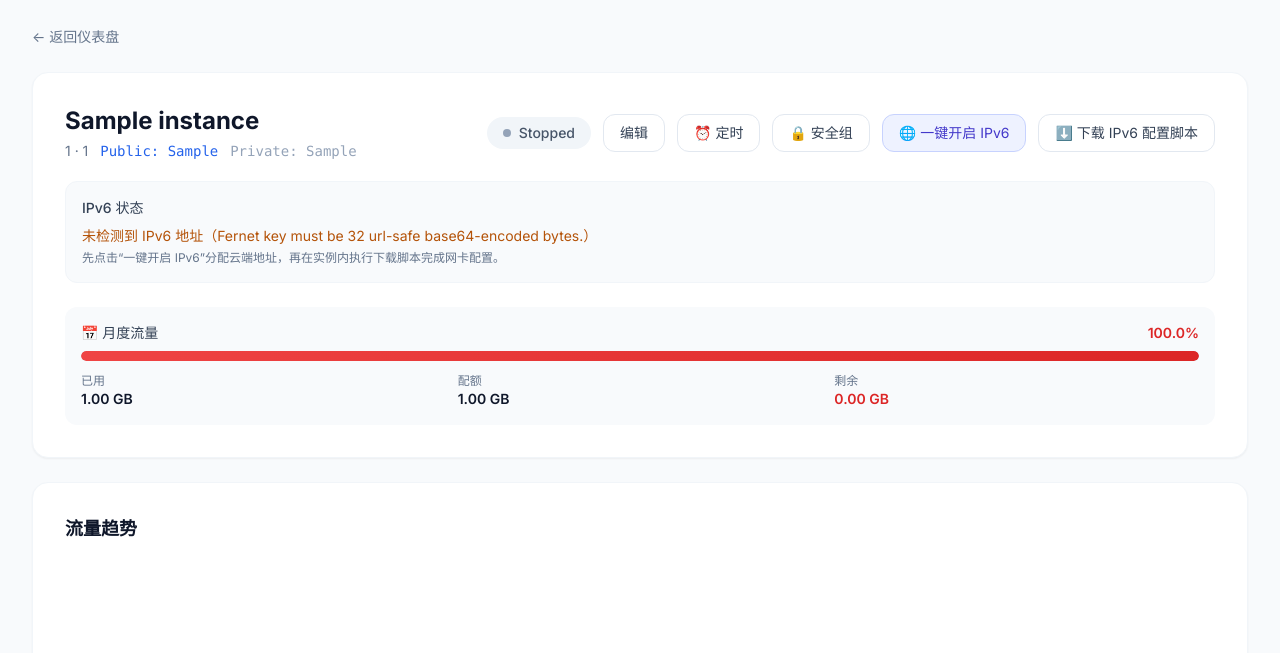
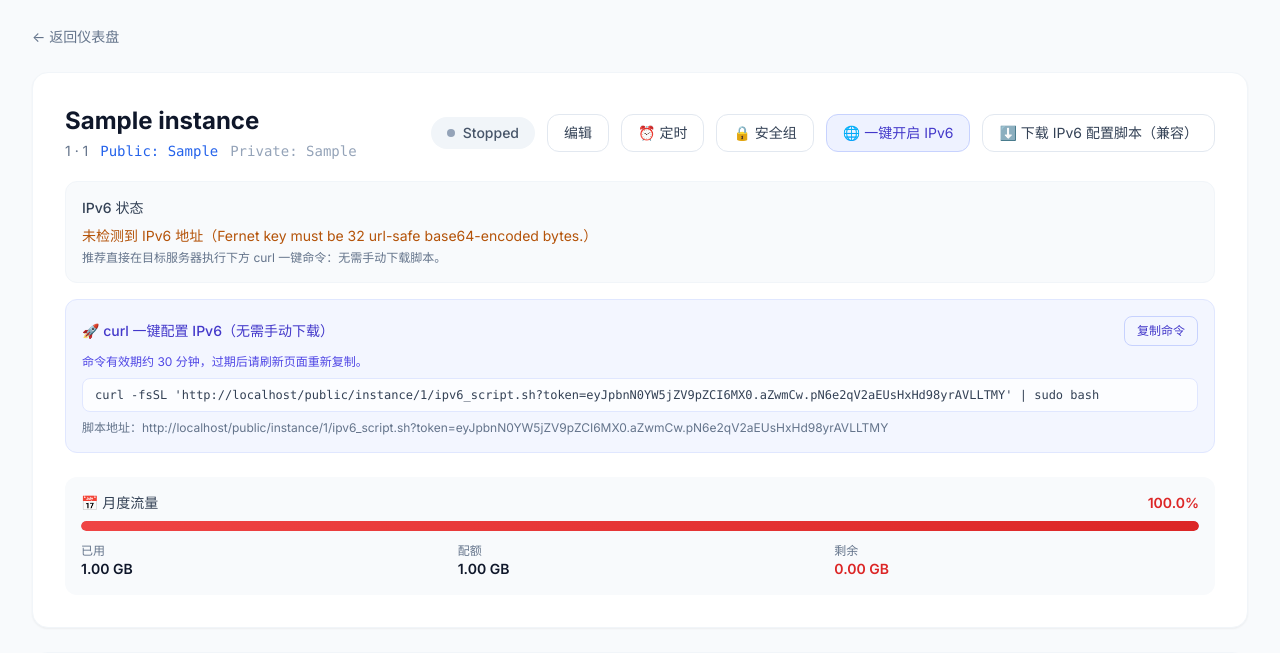
Before and after one commit to WithZeng/dns-panel, a Flask app: page /instance/1 in a window 1280 px wide. Shown: the part 65-718 px from the top of the page. Run offline with Flask 3, Linux system fonts and the light colour scheme; a user stored in the database is signed in; tables that the repository leaves empty hold one stand-in row (values such as "Sample post"); data that the repository does not hold is empty; some libraries are stand-ins or nearby versions.

Commit message:
feat: IPv6 配置支持 curl 一键执行（签名时效链接）

```diff
--- a/app.py
+++ b/app.py
@@ -81,6 +81,7 @@ app.config['SQLALCHEMY_DATABASE_URI'] = f"sqlite:///{DB_PATH}"
 app.config['SQLALCHEMY_TRACK_MODIFICATIONS'] = False
 app.config['SCHEDULER_API_ENABLED'] = True
 app.config['WTF_CSRF_TIME_LIMIT'] = 7200
+app.config['IPV6_SCRIPT_TOKEN_EXPIRES'] = int(os.environ.get('IPV6_SCRIPT_TOKEN_EXPIRES', '1800'))
 
 # Session timeout: 30 minutes
 app.config['PERMANENT_SESSION_LIFETIME'] = timedelta(minutes=30)
--- a/routes.py
+++ b/routes.py
@@ -4,6 +4,7 @@ import csv
 import json
 import zipfile
 from datetime import datetime, timedelta
+from itsdangerous import URLSafeTimedSerializer, BadSignature, SignatureExpired
 from flask import Blueprint, render_template, redirect, url_for, request, flash, send_file, jsonify, current_app, abort
 from flask_login import login_user, logout_user, login_required, current_user
 from werkzeug.security import check_password_hash, generate_password_hash
@@ -33,6 +34,119 @@ def _is_probe_online(server):
     if not server or not server.last_seen:
         return False
     return (datetime.utcnow() - server.last_seen).total_seconds() <= 30
+
+
+IPV6_SCRIPT_TOKEN_SALT = 'ipv6-script-download-v1'
+
+
+def _ipv6_script_serializer():
+    return URLSafeTimedSerializer(current_app.config['SECRET_KEY'], salt=IPV6_SCRIPT_TOKEN_SALT)
+
+
+def _generate_ipv6_script_token(instance_id):
+    return _ipv6_script_serializer().dumps({'instance_id': instance_id})
+
+
+def _verify_ipv6_script_token(token, instance_id):
+    max_age = int(current_app.config.get('IPV6_SCRIPT_TOKEN_EXPIRES', 1800))
+    try:
+        payload = _ipv6_script_serializer().loads(token or '', max_age=max_age)
+    except SignatureExpired:
+        return False, 'expired'
+    except BadSignature:
+        return False, 'invalid'
+
+    if not isinstance(payload, dict) or payload.get('instance_id') != instance_id:
+        return False, 'invalid'
+    return True, 'ok'
+
+
+def _build_ipv6_setup_script(instance):
+    ipv6_candidates = []
+    try:
+        client = get_client(instance)
+        info = get_ecs_ipv6_info(client, instance)
+        ipv6_candidates = info.get('addresses', []) if isinstance(info, dict) else []
+    except Exception:
+        ipv6_candidates = []
+
+    target_ipv6 = ipv6_candidates[0] if ipv6_candidates else ''
+    return f'''#!/usr/bin/env bash
+set -euo pipefail
+
+TARGET_IPV6="{target_ipv6}"
+
+echo "[1/5] 启用内核 IPv6 开关"
+cat >/etc/sysctl.d/99-enable-ipv6.conf <<'EOF'
+net.ipv6.conf.all.disable_ipv6 = 0
+net.ipv6.conf.default.disable_ipv6 = 0
+net.ipv6.conf.lo.disable_ipv6 = 0
+EOF
+sysctl --system >/dev/null
+
+echo "[2/5] 识别主网卡"
+IFACE=$(ip -4 route show default 2>/dev/null | awk '{{print $5}}' | head -n1)
+if [[ -z "$IFACE" ]]; then
+    IFACE=$(ip -o link show | awk -F': ' '{{print $2}}' | grep -E '^(eth|ens|enp)' | head -n1 || true)
+fi
+if [[ -z "$IFACE" ]]; then
+    echo "[ERROR] 无法识别网卡，请手动配置"
+    exit 1
+fi
+echo "网卡: $IFACE"
+
+echo "[3/5] 打开 IPv6 自动配置"
+sysctl -w net.ipv6.conf."$IFACE".accept_ra=2 >/dev/null || true
+sysctl -w net.ipv6.conf."$IFACE".autoconf=1 >/dev/null || true
+
+echo "[4/5] 尝试通过网络管理器刷新"
+if command -v nmcli >/dev/null 2>&1; then
+    CONN=$(nmcli -t -f NAME,DEVICE con show --active | awk -F: -v d="$IFACE" '$2==d {{print $1; exit}}')
+    if [[ -n "$CONN" ]]; then
+        nmcli con mod "$CONN" ipv6.method auto || true
+        nmcli con up "$CONN" || true
+    fi
+fi
+
+if command -v netplan >/dev/null 2>&1; then
+    NETPLAN_FILE="/etc/netplan/99-ipv6-auto.yaml"
+    cat >"$NETPLAN_FILE" <<EOF
+network:
+    version: 2
+    ethernets:
+        $IFACE:
+            dhcp6: true
+            accept-ra: true
+EOF
+    netplan apply || true
+fi
+
+if [[ -n "$TARGET_IPV6" ]] && ! ip -6 addr show dev "$IFACE" | grep -q "$TARGET_IPV6"; then
+    echo "[5/5] 添加云端分配的 IPv6 地址: $TARGET_IPV6"
+    ip -6 addr add "$TARGET_IPV6/128" dev "$IFACE" || true
+fi
+
+if ! ip -6 route show default | grep -q '^default'; then
+    echo "[extra] 未检测到默认 IPv6 路由，尝试添加 default via fe80::1 dev $IFACE"
+    ip -6 route replace default via fe80::1 dev "$IFACE" metric 1024 || true
+fi
+
+echo "完成，当前 IPv6 地址如下："
+ip -6 addr show dev "$IFACE"
+echo "当前 IPv6 路由如下："
+ip -6 route show
+echo "开始连通性测试（国内优先目标）..."
+TEST_TARGETS=("2400:3200::1" "2400:3200:baba::1" "240c::6666" "240c::6644")
+for target in "${{TEST_TARGETS[@]}}"; do
+    echo "- ping6 $target"
+    if ping -6 -c 3 -W 2 "$target" >/dev/null 2>&1; then
+        echo "  ✅ 可达"
+    else
+        echo "  ❌ 不可达"
+    fi
+done
+echo "你也可以测试业务域名: ping -6 -c 3 <你的域名>"
+'''
 
 
 # 鈹€鈹€鈹€鈹€鈹€鈹€鈹€鈹€鈹€鈹€鈹€鈹€ Helpers 鈹€鈹€鈹€鈹€鈹€鈹€鈹€鈹€鈹€鈹€鈹€鈹€
@@ -614,7 +728,20 @@ def instance_detail(id):
         ipv6_info = get_ecs_ipv6_info(client, instance)
     except Exception as e:
         ipv6_info = {'enabled': False, 'addresses': [], 'message': str(e)}
-    return render_template('instance_detail.html', instance=instance, logs=logs, ipv6_info=ipv6_info)
+
+    script_token = _generate_ipv6_script_token(instance.id)
+    script_url = url_for('main.public_ipv6_script', id=instance.id, token=script_token, _external=True)
+    curl_command = f"curl -fsSL '{script_url}' | sudo bash"
+
+    return render_template(
+        'instance_detail.html',
+        instance=instance,
+        logs=logs,
+        ipv6_info=ipv6_info,
+        ipv6_script_url=script_url,
+        ipv6_curl_command=curl_command,
+        ipv6_script_token_expires_minutes=max(1, int(current_app.config.get('IPV6_SCRIPT_TOKEN_EXPIRES', 1800) / 60)),
+    )
 
 
 @main.route('/instance/<int:id>/enable_ipv6', methods=['POST'])
@@ -637,97 +764,34 @@ def enable_ipv6(id):
 @login_required
 def download_ipv6_script(id):
     instance = db.get_or_404(EcsInstance, id)
-
-    ipv6_candidates = []
-    try:
-        client = get_client(instance)
-        info = get_ecs_ipv6_info(client, instance)
-        ipv6_candidates = info.get('addresses', []) if isinstance(info, dict) else []
-    except Exception:
-        ipv6_candidates = []
-
-    target_ipv6 = ipv6_candidates[0] if ipv6_candidates else ''
-    script = f'''#!/usr/bin/env bash
-set -euo pipefail
-
-TARGET_IPV6="{target_ipv6}"
-
-echo "[1/5] 启用内核 IPv6 开关"
-cat >/etc/sysctl.d/99-enable-ipv6.conf <<'EOF'
-net.ipv6.conf.all.disable_ipv6 = 0
-net.ipv6.conf.default.disable_ipv6 = 0
-net.ipv6.conf.lo.disable_ipv6 = 0
-EOF
-sysctl --system >/dev/null
-
-echo "[2/5] 识别主网卡"
-IFACE=$(ip -4 route show default 2>/dev/null | awk '{{print $5}}' | head -n1)
-if [[ -z "$IFACE" ]]; then
-    IFACE=$(ip -o link show | awk -F': ' '{{print $2}}' | grep -E '^(eth|ens|enp)' | head -n1 || true)
-fi
-if [[ -z "$IFACE" ]]; then
-    echo "[ERROR] 无法识别网卡，请手动配置"
-    exit 1
-fi
-echo "网卡: $IFACE"
-
-echo "[3/5] 打开 IPv6 自动配置"
-sysctl -w net.ipv6.conf."$IFACE".accept_ra=2 >/dev/null || true
-sysctl -w net.ipv6.conf."$IFACE".autoconf=1 >/dev/null || true
-
-echo "[4/5] 尝试通过网络管理器刷新"
-if command -v nmcli >/dev/null 2>&1; then
-    CONN=$(nmcli -t -f NAME,DEVICE con show --active | awk -F: -v d="$IFACE" '$2==d {{print $1; exit}}')
-    if [[ -n "$CONN" ]]; then
-        nmcli con mod "$CONN" ipv6.method auto || true
-        nmcli con up "$CONN" || true
-    fi
-fi
-
-if command -v netplan >/dev/null 2>&1; then
-    NETPLAN_FILE="/etc/netplan/99-ipv6-auto.yaml"
-    cat >"$NETPLAN_FILE" <<EOF
-network:
-    version: 2
-    ethernets:
-        $IFACE:
-            dhcp6: true
-            accept-ra: true
-EOF
-    netplan apply || true
-fi
-
-if [[ -n "$TARGET_IPV6" ]] && ! ip -6 addr show dev "$IFACE" | grep -q "$TARGET_IPV6"; then
-    echo "[5/5] 添加云端分配的 IPv6 地址: $TARGET_IPV6"
-    ip -6 addr add "$TARGET_IPV6/128" dev "$IFACE" || true
-fi
-
-if ! ip -6 route show default | grep -q '^default'; then
-    echo "[extra] 未检测到默认 IPv6 路由，尝试添加 default via fe80::1 dev $IFACE"
-    ip -6 route replace default via fe80::1 dev "$IFACE" metric 1024 || true
-fi
-
-echo "完成，当前 IPv6 地址如下："
-ip -6 addr show dev "$IFACE"
-echo "当前 IPv6 路由如下："
-ip -6 route show
-echo "开始连通性测试（国内优先目标）..."
-TEST_TARGETS=("2400:3200::1" "2400:3200:baba::1" "240c::6666" "240c::6644")
-for target in "${{TEST_TARGETS[@]}}"; do
-    echo "- ping6 $target"
-    if ping -6 -c 3 -W 2 "$target" >/dev/null 2>&1; then
-        echo "  ✅ 可达"
-    else
-        echo "  ❌ 不可达"
-    fi
-done
-echo "你也可以测试业务域名: ping -6 -c 3 <你的域名>"
-'''
+    script = _build_ipv6_setup_script(instance)
 
     return send_file(
         io.BytesIO(script.encode('utf-8')),
         mimetype='text/x-shellscript',
         as_attachment=True,
+        download_name=f'ipv6_setup_{instance.instance_id}.sh'
+    )
+
+
+@main.route('/public/instance/<int:id>/ipv6_script.sh', methods=['GET'])
+def public_ipv6_script(id):
+    token = request.args.get('token', '').strip()
+    ok, reason = _verify_ipv6_script_token(token, id)
+    if not ok:
+        if reason == 'expired':
+            abort(403, description='IPv6 脚本链接已过期，请回到面板重新生成。')
+        abort(403, description='IPv6 脚本链接无效。')
+
+    instance = db.session.get(EcsInstance, id)
+    if not instance:
+        abort(403, description='实例不存在或已删除。')
+
+    script = _build_ipv6_setup_script(instance)
+    return send_file(
+        io.BytesIO(script.encode('utf-8')),
+        mimetype='text/x-shellscript',
+        as_attachment=False,
         download_name=f'ipv6_setup_{instance.instance_id}.sh'
     )
 
--- a/templates/instance_detail.html
+++ b/templates/instance_detail.html
@@ -49,7 +49,7 @@
             </form>
             <a href="{{ url_for('main.download_ipv6_script', id=instance.id) }}"
                 class="inline-flex items-center rounded-xl border border-slate-200 dark:border-slate-600 bg-white dark:bg-slate-700 px-4 py-2 text-sm text-slate-700 dark:text-slate-200 hover:bg-slate-100 dark:hover:bg-slate-600 transition">⬇️
-                下载 IPv6 配置脚本</a>
+                下载 IPv6 配置脚本（兼容）</a>
         </div>
     </div>
 
@@ -60,7 +60,22 @@
         {% else %}
         <div class="mt-2 text-sm text-amber-700 dark:text-amber-300">未检测到 IPv6 地址{% if ipv6_info.message and ipv6_info.message != 'ok' %}（{{ ipv6_info.message }}）{% endif %}</div>
         {% endif %}
-        <div class="mt-1 text-xs text-slate-500 dark:text-slate-400">先点击“一键开启 IPv6”分配云端地址，再在实例内执行下载脚本完成网卡配置。</div>
+        <div class="mt-1 text-xs text-slate-500 dark:text-slate-400">推荐直接在目标服务器执行下方 curl 一键命令：无需手动下载脚本。</div>
+    </div>
+
+    <div class="mt-4 rounded-xl border border-indigo-100 dark:border-indigo-800/50 bg-indigo-50/70 dark:bg-indigo-900/20 p-4">
+        <div class="flex items-center justify-between gap-2">
+            <div class="text-sm font-medium text-indigo-700 dark:text-indigo-300">🚀 curl 一键配置 IPv6（无需手动下载）</div>
+            <button
+                type="button"
+                onclick="navigator.clipboard.writeText(document.getElementById('ipv6CurlCommand').value); this.innerText='已复制'; setTimeout(() => this.innerText='复制命令', 1200);"
+                class="inline-flex items-center rounded-lg border border-indigo-200 dark:border-indigo-700 px-3 py-1.5 text-xs text-indigo-700 dark:text-indigo-300 hover:bg-indigo-100/80 dark:hover:bg-indigo-900/30 transition"
+            >复制命令</button>
+        </div>
+        <div class="mt-2 text-xs text-indigo-600 dark:text-indigo-300/80">命令有效期约 {{ ipv6_script_token_expires_minutes }} 分钟，过期后请刷新页面重新复制。</div>
+        <input id="ipv6CurlCommand" type="text" readonly value="{{ ipv6_curl_command }}"
+            class="mt-2 w-full rounded-lg border border-indigo-100 dark:border-indigo-800/50 bg-white/80 dark:bg-slate-800 px-3 py-2 text-xs font-mono text-slate-700 dark:text-slate-200" />
+        <div class="mt-2 text-xs text-slate-500 dark:text-slate-400 break-all">脚本地址：{{ ipv6_script_url }}</div>
     </div>
 
     <!-- Stats Row -->
```
Also changed, not shown: tests/test_routes_hardening.py (+35 -0 lines).
